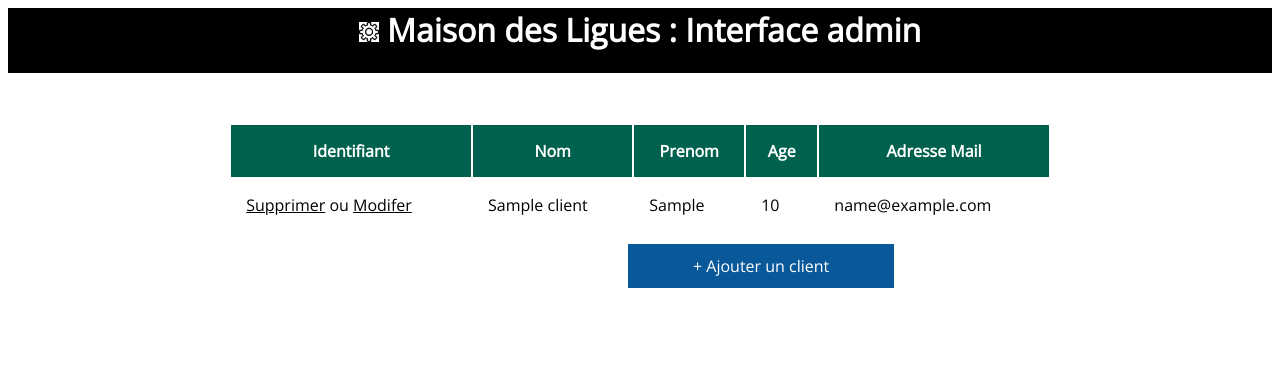
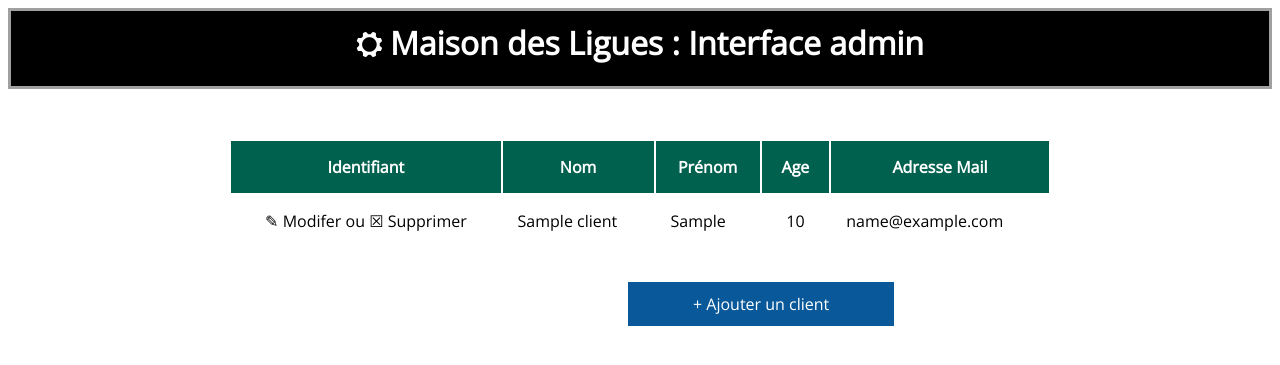
Before and after one commit to Melanie2010/PPE-Gestion-Client, a PHP site: page / in a window 1280 px wide. Shown: the top 365 px of the page. Run offline with PHP 8.4, Linux system fonts and the light colour scheme; tables that the repository leaves empty or names only in its code hold one stand-in row (values such as "Sample post"); data that the repository does not hold is empty.

Commit message:
Update index.php

```diff
--- a/index.php
+++ b/index.php
@@ -5,14 +5,12 @@ $objetPdo = new PDO('mysql:host=localhost;dbname=client_ligue','root','');
 $objetPdo->exec("SET CHARACTER SET utf8");
 
 //requete d affichage
-
 $pdoStat = $objetPdo->prepare('SELECT * FROM clients ');
 
 //executer la requete
+$executeIsOk = $pdoStat->execute();
 
-$executeIsOk = $pdoStat->execute();
 //recuperation des resulats
-
 $clients = $pdoStat->fetchAll();
 
 ?>
@@ -26,39 +24,37 @@ $clients = $pdoStat->fetchAll();
     <link href="https://fonts.googleapis.com/css2?family=Open+Sans:wght@300&display=swap" rel="stylesheet">
     <link rel="stylesheet" href="./css/style.css">
     <title>Maison des Ligues</title>
-
 </head>
 
 <body>
-<h1><img class="icone_paramètre" src="./asset/paramètre.png" alt="coney"> Maison des Ligues : Interface admin </h1>
+
+    <h1 style="padding-top:10px; border: 3px solid #A0A0A0; text-align: center;background: black;"> &#9965; Maison des Ligues : Interface admin</h1>
 
     <table id="liste_client">
             <thead>
             <tr>
-                <th >Identifiant</th>
-                <th >Nom</th>
-                <th >Prenom</th>
-                <th >Age</th>
-                <th >Adresse Mail</th>
+                <th>Identifiant</th>
+                <th>Nom</th>
+                <th>Prénom</th>
+                <th>Age</th>
+                <th>Adresse Mail</th>
             </tr>
             </thead>
 
          <?php foreach($clients as $clients):
          {
          ?>
-
          <tbody>
 
-                 <td>
-                    <a href="supprimer.php?numclients=<?= $clients['Id_client']?>"> Supprimer</a>
+                 <td style="text-align: center">
+                    <a href="modif.php?numclients=<?= $clients['Id_client']?>" style="text-decoration:none">&#9998; Modifer</a>
                     ou
-                    <a href="modif.php?numclients=<?= $clients['Id_client']?>">Modifer</a>
+                    <a href="modif.php?numclients=<?= $clients['Id_client']?>" style="text-decoration:none">&#9746; Supprimer</a>
                  </td>
                  <td><?php echo $clients['nom'];?></td>
                  <td><?php echo $clients['prenom'];?></td>
-                 <td><?php echo $clients['age'];?></td>
+                 <td style="text-align: center"><?php echo $clients['age'];?></td>
                  <td><?php echo $clients['email'];?></td>
-
         </tbody>
         <?php
         }
@@ -66,9 +62,8 @@ $clients = $pdoStat->fetchAll();
         ?>
 
     </table>
-    </br>
+    </br></br>
     <td><a class="boutton_ajout" href="ajout.php" style="text-decoration:none" >+ Ajouter un client</a></td>
-
 
 </body>
 </html>
```
